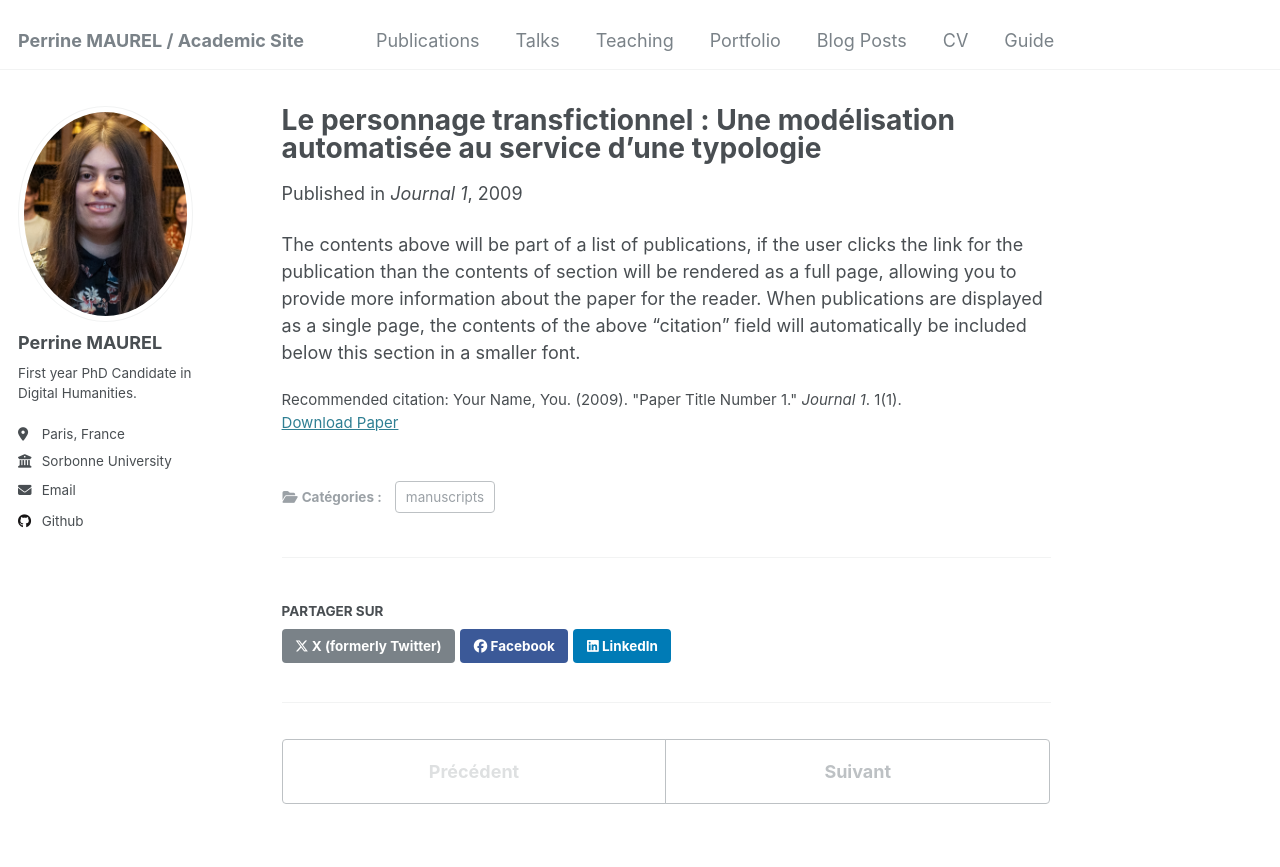
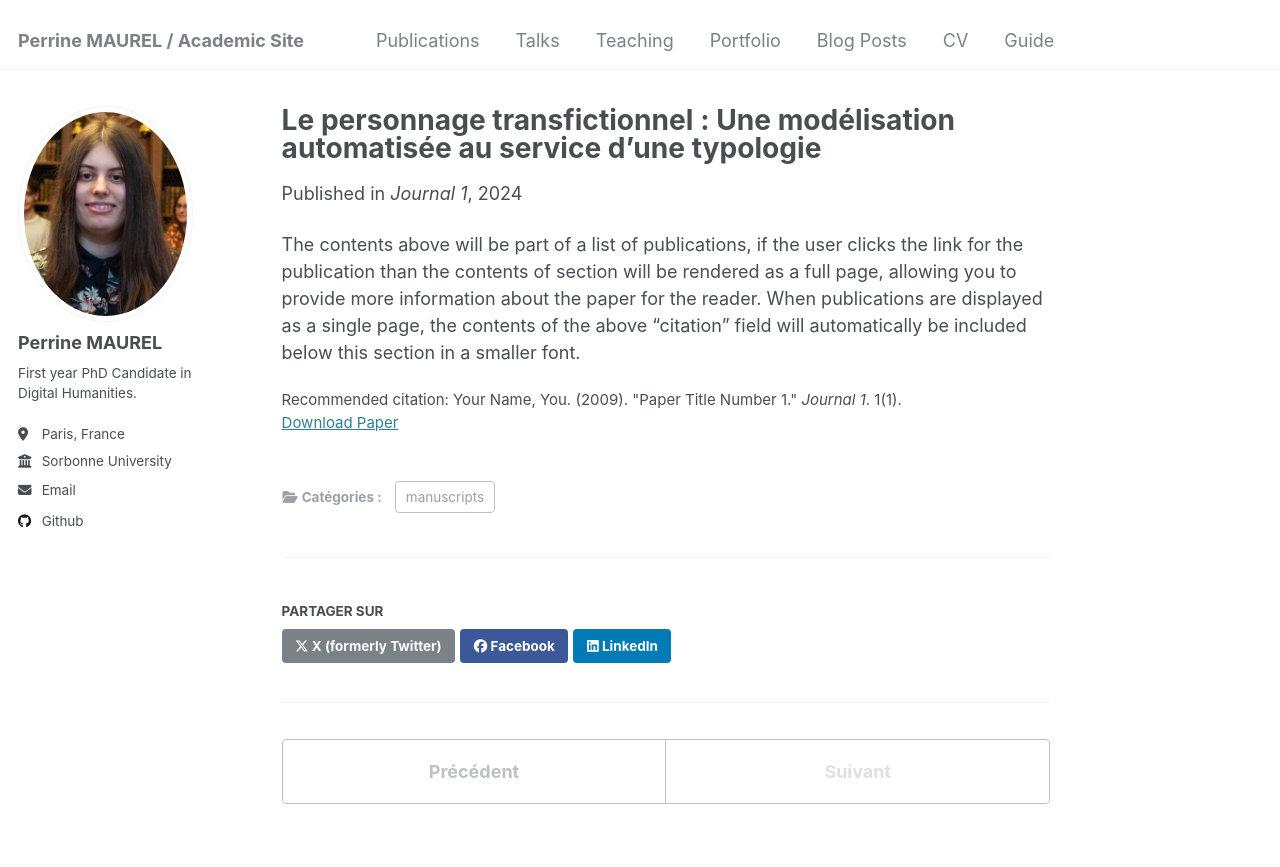
Before and after one commit to perrinemaurel/perrinemaurel.github.io, a Jekyll site: the page built from _publications/2024-16-10-Personnage_transfictionnel.md, in a window 1280 px wide and 1158 px high. Shown: the top 867 px of the window. Built offline with Jekyll 4.4.1, drawn with Linux system fonts in a browser that asks for light colours.

Commit message:
Update 2024-16-10-Personnage_transfictionnel.md

```diff
--- a/_publications/2024-16-10-Personnage_transfictionnel.md
+++ b/_publications/2024-16-10-Personnage_transfictionnel.md
@@ -4,7 +4,7 @@ collection: publications
 category: manuscripts
 permalink: /_publication/2024-16-10-Personnage_transfictionnel
 excerpt: 'The transfictional character is ambiguous: how can we study a character in relation to its variants in other texts? This article examines the theoretical difficulties and proposes the use of named entities to study characters in a transfictional corpus. The methodology adopted and the experimentation with the use of named entities in a transfictional corpus will thus show that the character proves to be a relevant transfictional marker.'
-date: 2009-10-01
+date: 2024-10-16
 venue: 'Journal 1'
 paperurl: 'http://academicpages.github.io/files/paper1.pdf'
 citation: 'Your Name, You. (2009). &quot;Paper Title Number 1.&quot; <i>Journal 1</i>. 1(1).'
```
